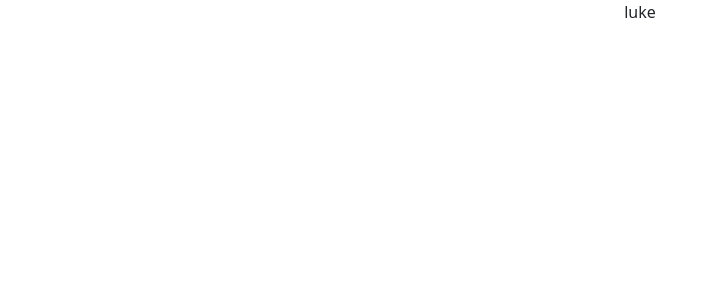
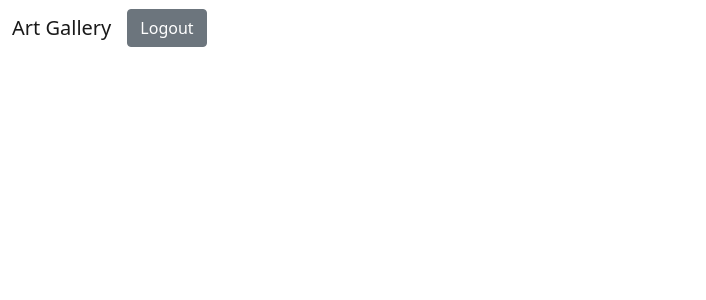
Before and after one commit to LA-Miller/ArtGallery-client, a React (Create React App) app: page / in a window 1280 px wide. Shown: the top 300 px of the page, without its empty margins (0-706 px from the left). Built offline with nearby package versions, Linux system fonts and the light colour scheme.

Commit message:
Intial file structure

```diff
--- a/package.json
+++ b/package.json
@@ -1,11 +1,12 @@
 {
-  "name": "client",
+  "name": "artgallery",
   "version": "0.1.0",
   "private": true,
   "dependencies": {
     "@testing-library/jest-dom": "^5.15.1",
     "@testing-library/react": "^11.2.7",
     "@testing-library/user-event": "^12.8.3",
+    "base-64": "^1.0.0",
     "bootstrap": "^5.1.3",
     "react": "^17.0.2",
     "react-dom": "^17.0.2",
--- a/src/App.js
+++ b/src/App.js
@@ -1,11 +1,13 @@
-import logo from './logo.svg';
+import React, { useState, useEffect } from 'react';
+import Auth from './auth/Auth';
+import Sitebar from './home/Navbar'
 import 'bootstrap/dist/css/bootstrap.css';
 import './App.css';
 
 function App() {
   return (
     <div className="App">
-      luke
+      <Sitebar />
     </div>
   );
 }
--- /dev/null
+++ b/src/home/Navbar.js
@@ -0,0 +1,35 @@
+import React, { useState } from "react";
+import {
+  Collapse,
+  Navbar,
+  NavbarBrand,
+  NavbarToggler,
+  Nav,
+  NavItem,
+  Button,
+} from "reactstrap";
+
+const Sitebar = (props) => {
+  const [isOpen, setIsOpen] = useState(false);
+
+  const toggle = () => {
+    let newIsOpen = !isOpen;
+    setIsOpen(newIsOpen);
+  };
+
+  return (
+    <Navbar color="faded" light expand="md">
+      <NavbarBrand href="/">Art Gallery</NavbarBrand>
+      <NavbarToggler onClick={toggle} />
+      <Collapse isOpen={isOpen} navbar>
+        <Nav className="m1-auto" navbar>
+          <NavItem>
+            <Button>Logout</Button>
+          </NavItem>
+        </Nav>
+      </Collapse>
+    </Navbar>
+  );
+};
+
+export default Sitebar;
```
Also changed, not shown: src/auth/Auth.js (added), src/auth/Login.js (added), src/auth/Signup.js (added), src/posts/PostCreate.js (added), src/posts/PostDisplay.js (added), src/posts/PostEdit.js (added), src/posts/PostIndex.js (added), 1 other file (tests, documents, lock files or other folders).
